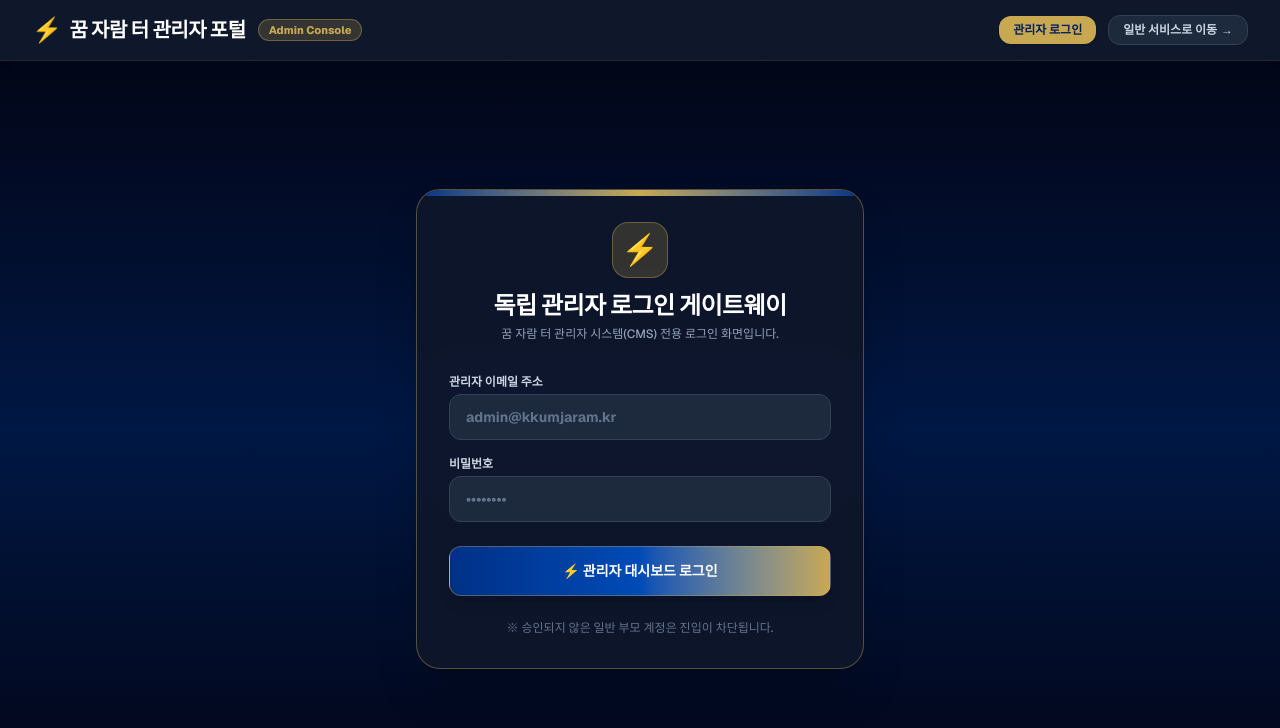
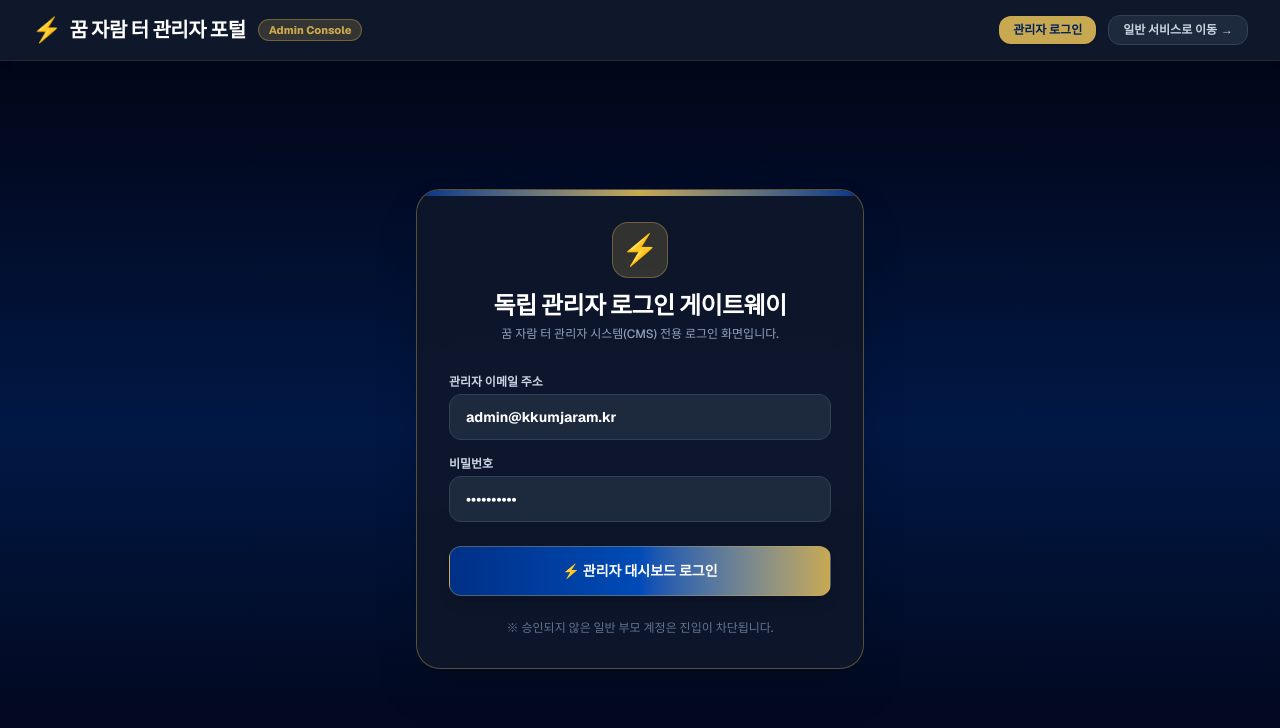
Before and after one commit to raebest3-cmyk/kkum-jaram, a Next.js app: page /admin/login in a window 1280 px wide. Shown: the top 728 px of the page. Built offline with nearby package versions, Linux system fonts and the light colour scheme; no server answers.

Commit message:
fix_autofill_admin_login_credentials_for_easy_access

```diff
--- a/app/admin/login/page.tsx
+++ b/app/admin/login/page.tsx
@@ -6,8 +6,8 @@ import { loginWithEmail } from '@/lib/auth'
 
 export default function AdminLoginPage() {
   const router = useRouter()
-  const [email, setEmail] = useState('')
-  const [password, setPassword] = useState('')
+  const [email, setEmail] = useState('admin@kkumjaram.kr')
+  const [password, setPassword] = useState('admin1234!')
   const [loading, setLoading] = useState(false)
   const [errorMsg, setErrorMsg] = useState('')
 
```
